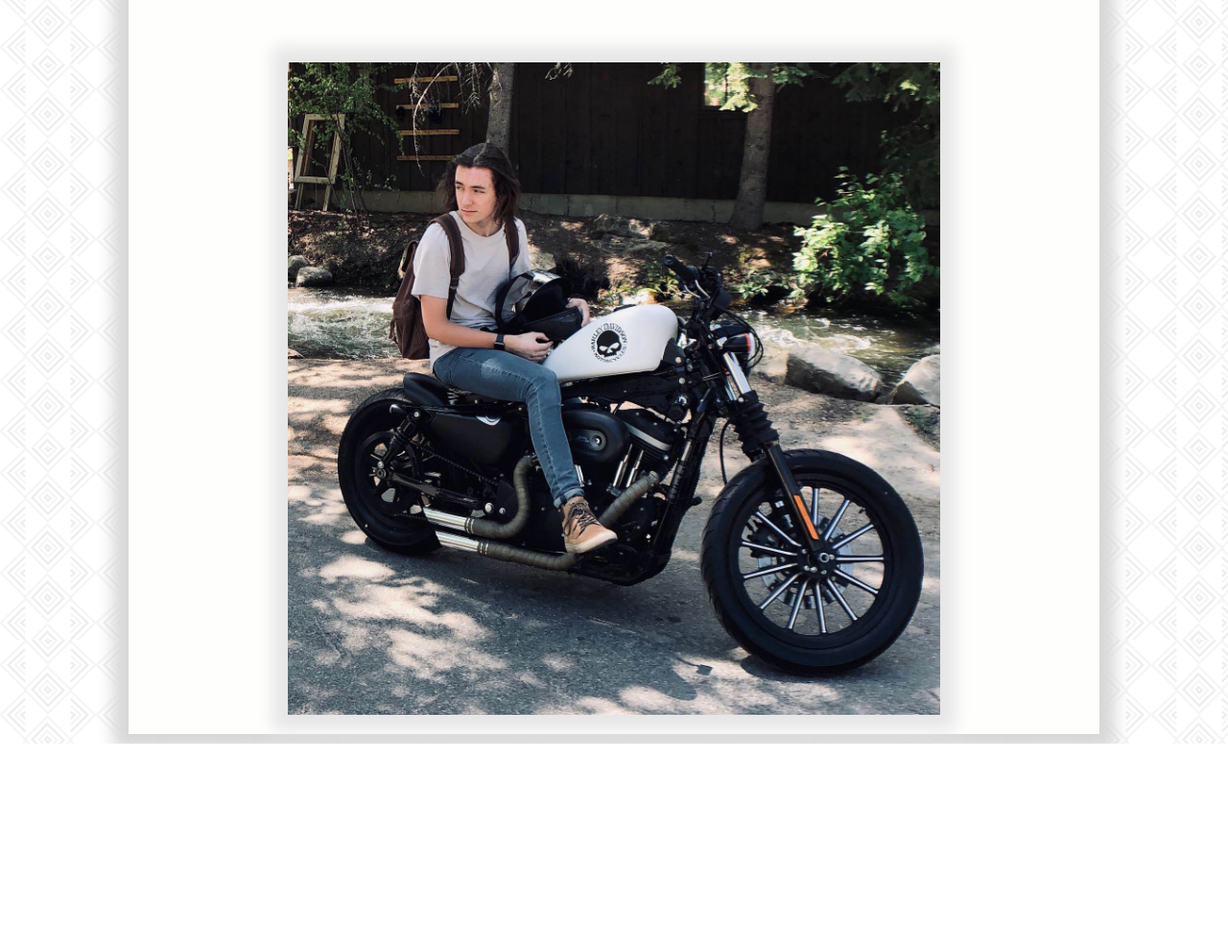
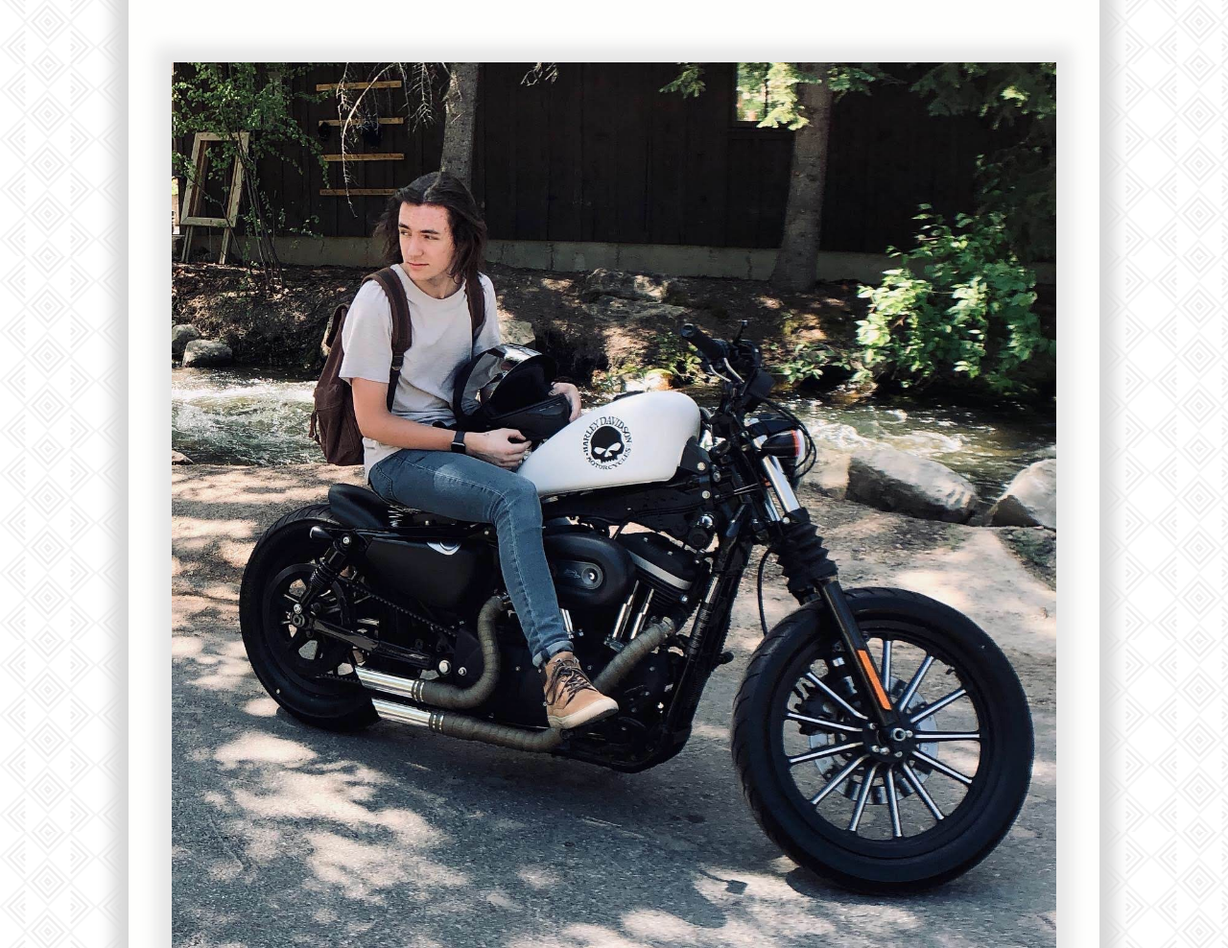
Before and after one commit to tatefrost/oldPortfolio, a website: page index.html in a window 1280 px wide. Shown: the part 1029-2017 px from the top of the page at 96% size. Before the commit the page ends 1804 px from the top, so only its background shows below. Drawn offline with nearby package versions, Linux system fonts and the light colour scheme; a web font is replaced by a local one.

Commit message:
fixed my change sizing

```diff
--- a/styles.css
+++ b/styles.css
@@ -148,7 +148,6 @@ body {
 
 #myChangePhoto {
   border-width: 1px;
-  width: 75vw;
 }
 
 #me {
@@ -254,8 +253,14 @@ border-color: #FF8D8D;
 }
 
 
-#motorcycle, #guitar {
+#motorcycle{
   max-width: 70%;
+  height: auto;
+  box-shadow: 0 0 1em 1em rgb(230, 230, 230);
+}
+
+#motorcycle{
+  max-width: 95%;
   height: auto;
   box-shadow: 0 0 1em 1em rgb(230, 230, 230);
 }
```
